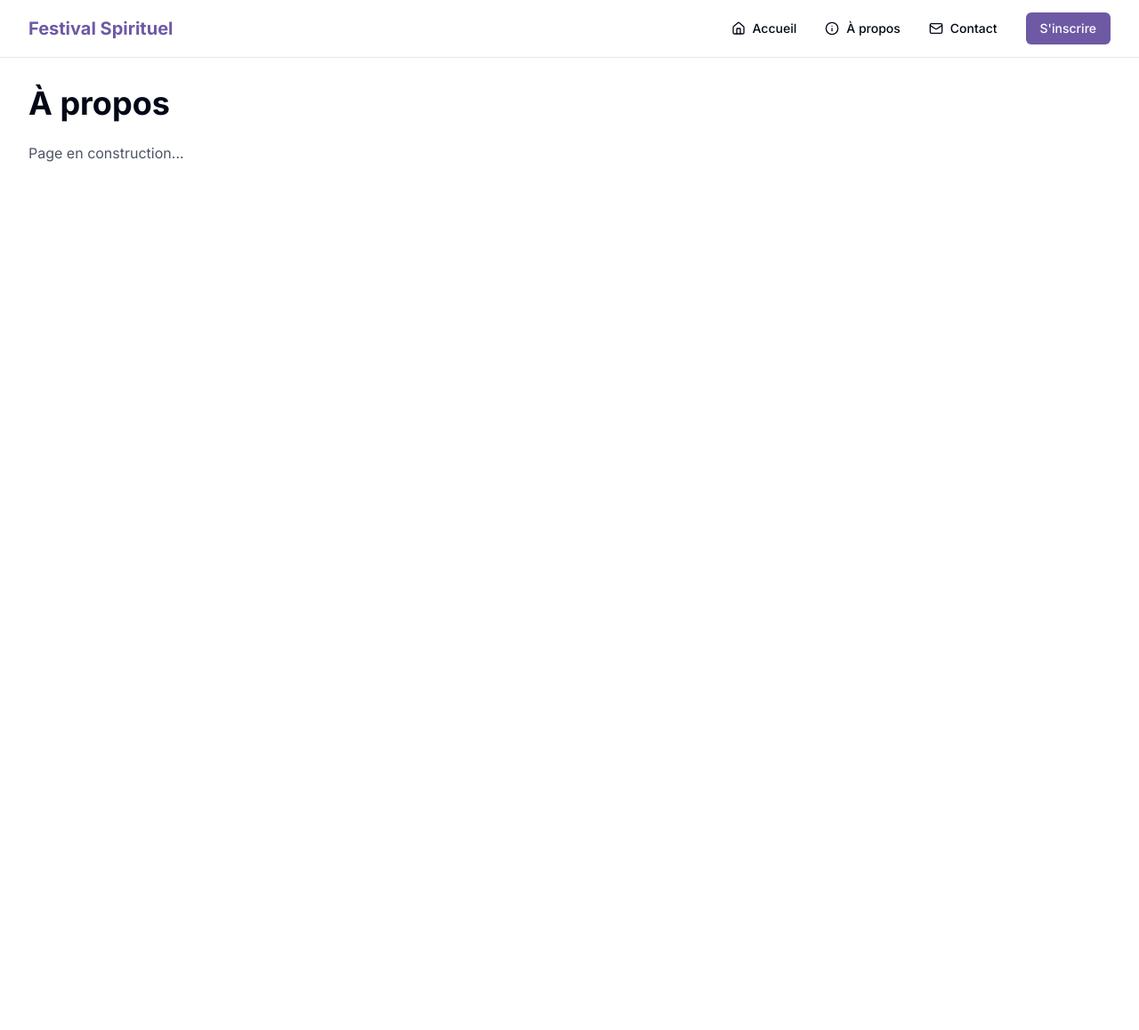
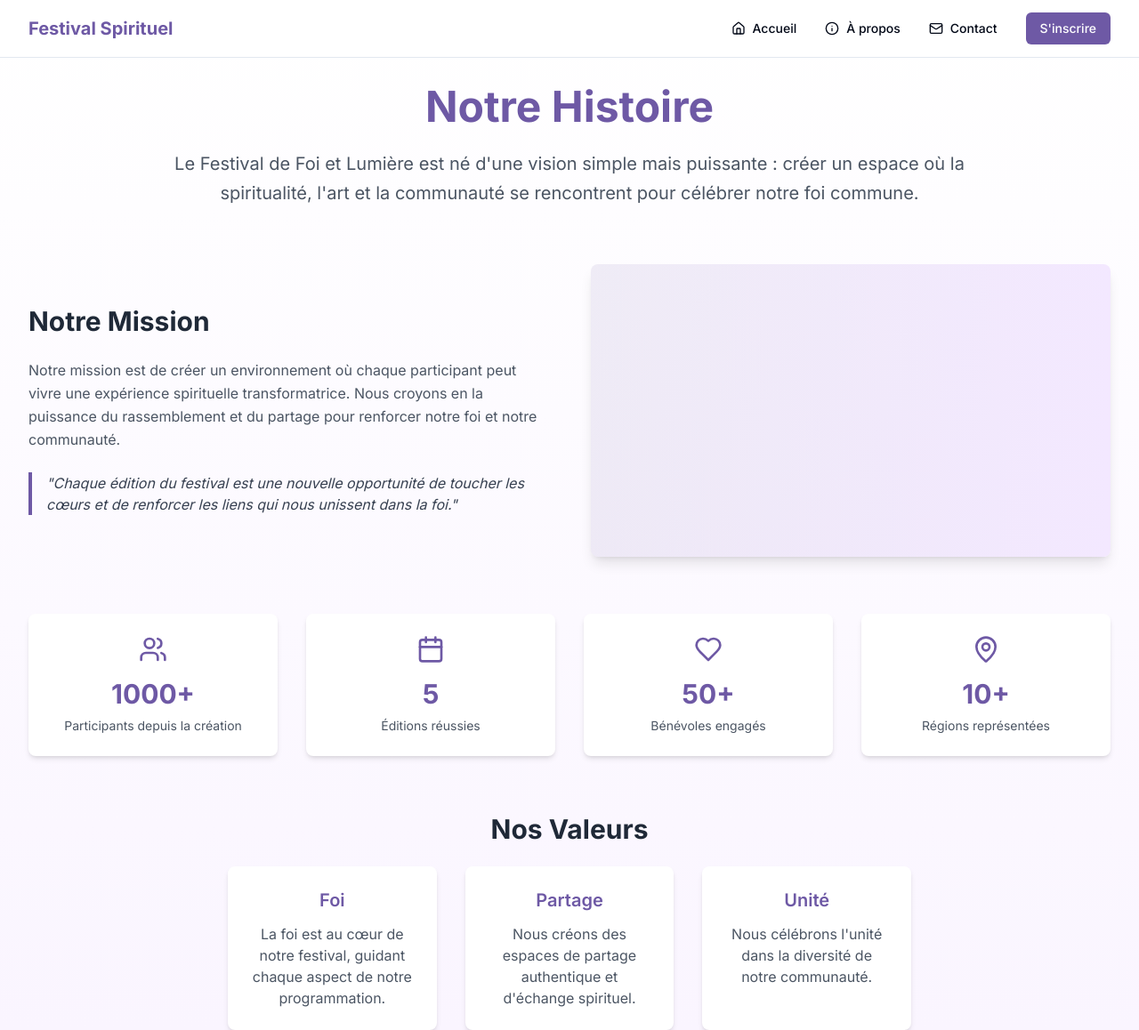
Before and after one commit to sarba04/sleek-display-sculptor, a React (Vite) app: page /about in a window 1280 px wide. Shown: the whole page at 89% size. Before the commit the page ends 800 px from the top, so only its background shows below. Built offline with nearby package versions, Linux system fonts and the light colour scheme.

Commit message:
Fix About page content
Updated the About page to replace the placeholder text "Page en construction" with appropriate content.
[skip gpt_engineer]

```diff
--- a/src/pages/About.tsx
+++ b/src/pages/About.tsx
@@ -1,14 +1,134 @@
 import Navbar from "@/components/layout/Navbar";
+import { motion } from "framer-motion";
+import { Calendar, Heart, Users, MapPin } from "lucide-react";
 
 const About = () => {
+  const fadeIn = {
+    initial: { opacity: 0, y: 20 },
+    animate: { opacity: 1, y: 0 },
+    transition: { duration: 0.6 }
+  };
+
+  const stats = [
+    {
+      icon: Users,
+      value: "1000+",
+      label: "Participants depuis la création"
+    },
+    {
+      icon: Calendar,
+      value: "5",
+      label: "Éditions réussies"
+    },
+    {
+      icon: Heart,
+      value: "50+",
+      label: "Bénévoles engagés"
+    },
+    {
+      icon: MapPin,
+      value: "10+",
+      label: "Régions représentées"
+    }
+  ];
+
   return (
-    <div className="min-h-screen">
+    <div className="min-h-screen bg-gradient-to-b from-white to-purple-50">
       <Navbar />
       <div className="pt-24 container">
-        <h1 className="text-4xl font-bold mb-6">À propos</h1>
-        <p className="text-gray-600">
-          Page en construction...
-        </p>
+        <motion.div
+          initial="initial"
+          animate="animate"
+          variants={fadeIn}
+          className="max-w-4xl mx-auto text-center mb-16"
+        >
+          <h1 className="text-4xl md:text-5xl font-bold mb-6 text-primary">Notre Histoire</h1>
+          <p className="text-xl text-gray-600 leading-relaxed mb-8">
+            Le Festival de Foi et Lumière est né d'une vision simple mais puissante :
+            créer un espace où la spiritualité, l'art et la communauté se rencontrent
+            pour célébrer notre foi commune.
+          </p>
+        </motion.div>
+
+        <div className="grid md:grid-cols-2 gap-12 items-center mb-16">
+          <motion.div
+            initial={{ opacity: 0, x: -20 }}
+            animate={{ opacity: 1, x: 0 }}
+            transition={{ duration: 0.6, delay: 0.2 }}
+            className="space-y-6"
+          >
+            <h2 className="text-3xl font-bold text-gray-800">Notre Mission</h2>
+            <p className="text-gray-600 leading-relaxed">
+              Notre mission est de créer un environnement où chaque participant peut
+              vivre une expérience spirituelle transformatrice. Nous croyons en la
+              puissance du rassemblement et du partage pour renforcer notre foi et
+              notre communauté.
+            </p>
+            <div className="pl-4 border-l-4 border-primary">
+              <p className="italic text-gray-700">
+                "Chaque édition du festival est une nouvelle opportunité de toucher
+                les cœurs et de renforcer les liens qui nous unissent dans la foi."
+              </p>
+            </div>
+          </motion.div>
+
+          <motion.div
+            initial={{ opacity: 0, x: 20 }}
+            animate={{ opacity: 1, x: 0 }}
+            transition={{ duration: 0.6, delay: 0.4 }}
+            className="relative"
+          >
+            <div className="aspect-video bg-gradient-to-r from-primary/10 to-purple-100 rounded-lg shadow-lg"></div>
+            <div className="absolute -bottom-6 -right-6 w-48 h-48 bg-primary/10 rounded-lg -z-10"></div>
+          </motion.div>
+        </div>
+
+        <motion.div
+          initial={{ opacity: 0, y: 20 }}
+          animate={{ opacity: 1, y: 0 }}
+          transition={{ duration: 0.6, delay: 0.6 }}
+          className="grid grid-cols-2 md:grid-cols-4 gap-8 mb-16"
+        >
+          {stats.map((stat, index) => (
+            <div
+              key={index}
+              className="text-center p-6 bg-white rounded-lg shadow-md hover:shadow-lg transition-shadow"
+            >
+              <stat.icon className="w-8 h-8 text-primary mx-auto mb-4" />
+              <div className="text-3xl font-bold text-primary mb-2">{stat.value}</div>
+              <div className="text-sm text-gray-600">{stat.label}</div>
+            </div>
+          ))}
+        </motion.div>
+
+        <motion.div
+          initial={{ opacity: 0, y: 20 }}
+          animate={{ opacity: 1, y: 0 }}
+          transition={{ duration: 0.6, delay: 0.8 }}
+          className="max-w-3xl mx-auto text-center"
+        >
+          <h2 className="text-3xl font-bold text-gray-800 mb-6">Nos Valeurs</h2>
+          <div className="grid md:grid-cols-3 gap-8">
+            <div className="p-6 bg-white rounded-lg shadow-md">
+              <h3 className="text-xl font-semibold text-primary mb-3">Foi</h3>
+              <p className="text-gray-600">
+                La foi est au cœur de notre festival, guidant chaque aspect de notre programmation.
+              </p>
+            </div>
+            <div className="p-6 bg-white rounded-lg shadow-md">
+              <h3 className="text-xl font-semibold text-primary mb-3">Partage</h3>
+              <p className="text-gray-600">
+                Nous créons des espaces de partage authentique et d'échange spirituel.
+              </p>
+            </div>
+            <div className="p-6 bg-white rounded-lg shadow-md">
+              <h3 className="text-xl font-semibold text-primary mb-3">Unité</h3>
+              <p className="text-gray-600">
+                Nous célébrons l'unité dans la diversité de notre communauté.
+              </p>
+            </div>
+          </div>
+        </motion.div>
       </div>
     </div>
   );
```
